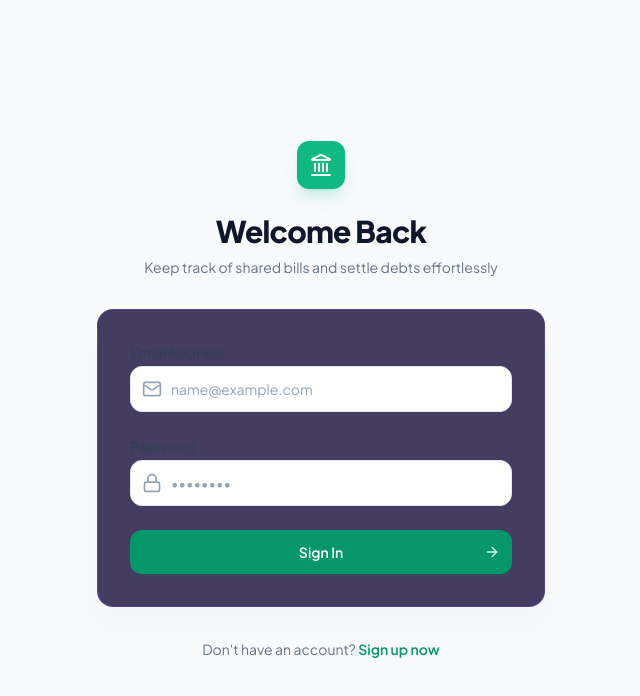
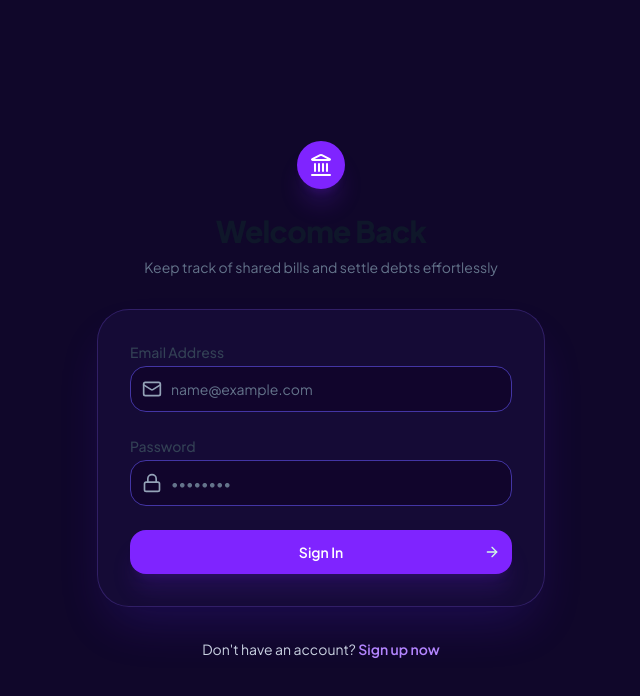
Before and after one commit to nileshXrana/SPREETAIL-assignment, a React (Vite) app in the folder frontend/: page /login in a window 1280 px wide. Shown: the top 696 px of the page, without its empty margins (319-959 px from the left). Built offline with nearby package versions, Linux system fonts and the light colour scheme; no server answers.

Commit message:
Update login and register UI to dark purple theme with branded panels

```diff
--- a/frontend/src/pages/Login.jsx
+++ b/frontend/src/pages/Login.jsx
@@ -37,10 +37,10 @@ const Login = () => {
   };
 
   return (
-    <div className="flex min-h-screen w-full items-center justify-center bg-slate-50 px-4 py-12 sm:px-6 lg:px-8">
+    <div className="flex min-h-screen w-full items-center justify-center bg-[#10072a] px-4 py-12 sm:px-6 lg:px-8">
       <div className="w-full max-w-md space-y-8">
         <div className="flex flex-col items-center text-center">
-          <div className="flex h-12 w-12 items-center justify-center rounded-xl bg-emerald-500 text-white shadow-lg shadow-emerald-500/20">
+          <div className="flex h-12 w-12 items-center justify-center rounded-3xl bg-brand-500 text-white shadow-xl shadow-brand-500/20">
             <Landmark className="h-6 w-6" />
           </div>
           <h2 className="mt-6 text-3xl font-extrabold tracking-tight text-slate-900">
@@ -51,7 +51,7 @@ const Login = () => {
           </p>
         </div>
 
-        <div className="glass rounded-2xl p-8 shadow-xl shadow-slate-100">
+        <div className="glass rounded-[2rem] p-8 shadow-2xl shadow-[#5423f0]/20 border border-brand-500/10">
           <form className="space-y-6" onSubmit={handleSubmit}>
             {error && (
               <div className="rounded-lg bg-red-50 p-3 text-sm font-medium text-red-600 border border-red-100">
@@ -75,7 +75,7 @@ const Login = () => {
                   required
                   value={email}
                   onChange={(e) => setEmail(e.target.value)}
-                  className="block w-full rounded-xl border border-slate-200 bg-white py-3 pl-10 pr-3 text-slate-900 placeholder-slate-400 focus:border-emerald-500 focus:ring-1 focus:ring-emerald-500 focus:outline-none sm:text-sm transition-all"
+                  className="block w-full rounded-2xl border border-[#4335a4] bg-[#11052c] py-3 pl-10 pr-3 text-slate-100 placeholder-slate-500 focus:border-brand-400 focus:ring-1 focus:ring-brand-400 focus:outline-none sm:text-sm transition-all"
                   placeholder="name@example.com"
                 />
               </div>
@@ -97,7 +97,7 @@ const Login = () => {
                   required
                   value={password}
                   onChange={(e) => setPassword(e.target.value)}
-                  className="block w-full rounded-xl border border-slate-200 bg-white py-3 pl-10 pr-3 text-slate-900 placeholder-slate-400 focus:border-emerald-500 focus:ring-1 focus:ring-emerald-500 focus:outline-none sm:text-sm transition-all"
+                  className="block w-full rounded-2xl border border-[#4335a4] bg-[#11052c] py-3 pl-10 pr-3 text-slate-100 placeholder-slate-500 focus:border-brand-400 focus:ring-1 focus:ring-brand-400 focus:outline-none sm:text-sm transition-all"
                   placeholder="••••••••"
                 />
               </div>
@@ -107,7 +107,7 @@ const Login = () => {
               <button
                 type="submit"
                 disabled={submitting}
-                className="group relative flex w-full justify-center rounded-xl bg-emerald-600 py-3 px-4 text-sm font-semibold text-white hover:bg-emerald-700 focus:outline-none focus:ring-2 focus:ring-emerald-500 focus:ring-offset-2 disabled:bg-emerald-400 transition-all shadow-md shadow-emerald-600/10"
+                className="group relative flex w-full justify-center rounded-2xl bg-brand-500 py-3 px-4 text-sm font-semibold text-white hover:bg-brand-600 focus:outline-none focus:ring-2 focus:ring-brand-400 focus:ring-offset-2 disabled:bg-brand-300 transition-all shadow-xl shadow-brand-500/15"
               >
                 {submitting ? (
                   <div className="h-5 w-5 animate-spin rounded-full border-2 border-white border-t-transparent"></div>
@@ -124,9 +124,9 @@ const Login = () => {
           </form>
         </div>
 
-        <p className="text-center text-sm text-slate-500">
+        <p className="text-center text-sm text-slate-300">
           Don't have an account?{' '}
-          <Link to="/register" className="font-semibold text-emerald-600 hover:text-emerald-700 hover:underline">
+          <Link to="/register" className="font-semibold text-brand-300 hover:text-brand-200 hover:underline">
             Sign up now
           </Link>
         </p>
--- a/frontend/src/pages/Register.jsx
+++ b/frontend/src/pages/Register.jsx
@@ -43,10 +43,10 @@ const Register = () => {
   };
 
   return (
-    <div className="flex min-h-screen w-full items-center justify-center bg-slate-50 px-4 py-12 sm:px-6 lg:px-8">
+    <div className="flex min-h-screen w-full items-center justify-center bg-[#10072a] px-4 py-12 sm:px-6 lg:px-8">
       <div className="w-full max-w-md space-y-8">
         <div className="flex flex-col items-center text-center">
-          <div className="flex h-12 w-12 items-center justify-center rounded-xl bg-emerald-500 text-white shadow-lg shadow-emerald-500/20">
+          <div className="flex h-12 w-12 items-center justify-center rounded-3xl bg-brand-500 text-white shadow-xl shadow-brand-500/20">
             <Landmark className="h-6 w-6" />
           </div>
           <h2 className="mt-6 text-3xl font-extrabold tracking-tight text-slate-900">
@@ -57,7 +57,7 @@ const Register = () => {
           </p>
         </div>
 
-        <div className="glass rounded-2xl p-8 shadow-xl shadow-slate-100">
+        <div className="glass rounded-[2rem] p-8 shadow-2xl shadow-[#5423f0]/20 border border-brand-500/10">
           <form className="space-y-5" onSubmit={handleSubmit}>
             {error && (
               <div className="rounded-lg bg-red-50 p-3 text-sm font-medium text-red-600 border border-red-100">
@@ -80,7 +80,7 @@ const Register = () => {
                   required
                   value={name}
                   onChange={(e) => setName(e.target.value)}
-                  className="block w-full rounded-xl border border-slate-200 bg-white py-3 pl-10 pr-3 text-slate-900 placeholder-slate-400 focus:border-emerald-500 focus:ring-1 focus:ring-emerald-500 focus:outline-none sm:text-sm transition-all"
+                  className="block w-full rounded-2xl border border-[#4335a4] bg-[#11052c] py-3 pl-10 pr-3 text-slate-100 placeholder-slate-500 focus:border-brand-400 focus:ring-1 focus:ring-brand-400 focus:outline-none sm:text-sm transition-all"
                   placeholder="John Doe"
                 />
               </div>
@@ -133,7 +133,7 @@ const Register = () => {
               <button
                 type="submit"
                 disabled={submitting}
-                className="group relative flex w-full justify-center rounded-xl bg-emerald-600 py-3 px-4 text-sm font-semibold text-white hover:bg-emerald-700 focus:outline-none focus:ring-2 focus:ring-emerald-500 focus:ring-offset-2 disabled:bg-emerald-400 transition-all shadow-md shadow-emerald-600/10"
+                className="group relative flex w-full justify-center rounded-2xl bg-brand-500 py-3 px-4 text-sm font-semibold text-white hover:bg-brand-600 focus:outline-none focus:ring-2 focus:ring-brand-400 focus:ring-offset-2 disabled:bg-brand-300 transition-all shadow-xl shadow-brand-500/15"
               >
                 {submitting ? (
                   <div className="h-5 w-5 animate-spin rounded-full border-2 border-white border-t-transparent"></div>
@@ -150,9 +150,9 @@ const Register = () => {
           </form>
         </div>
 
-        <p className="text-center text-sm text-slate-500">
+        <p className="text-center text-sm text-slate-300">
           Already have an account?{' '}
-          <Link to="/login" className="font-semibold text-emerald-600 hover:text-emerald-700 hover:underline">
+          <Link to="/login" className="font-semibold text-brand-300 hover:text-brand-200 hover:underline">
             Sign in
           </Link>
         </p>
```
